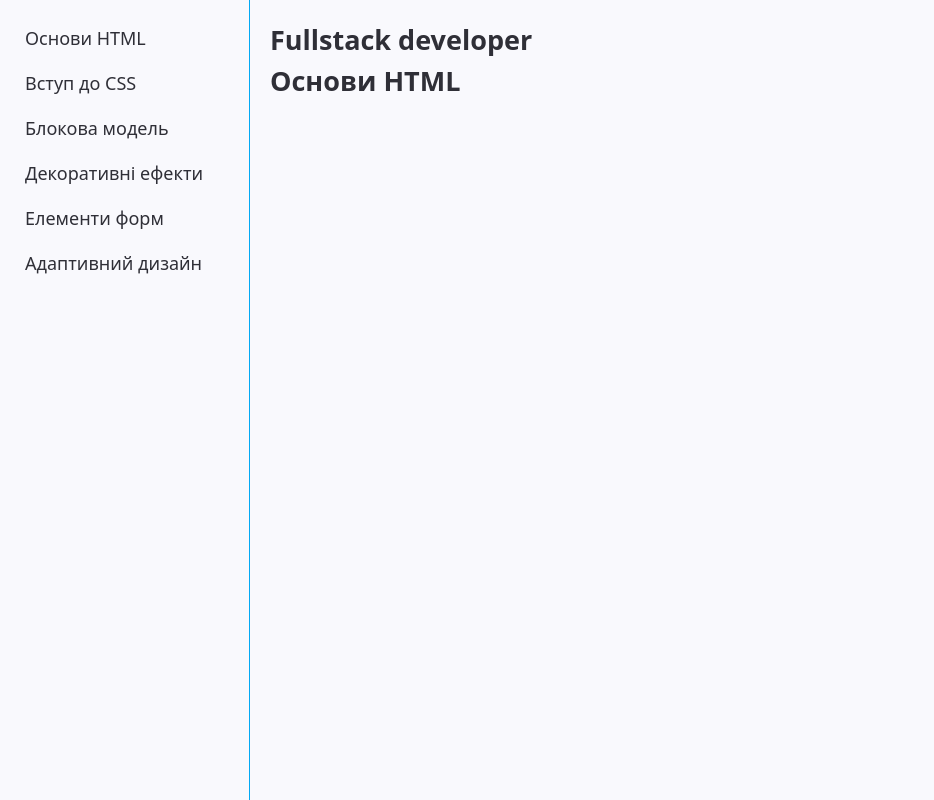
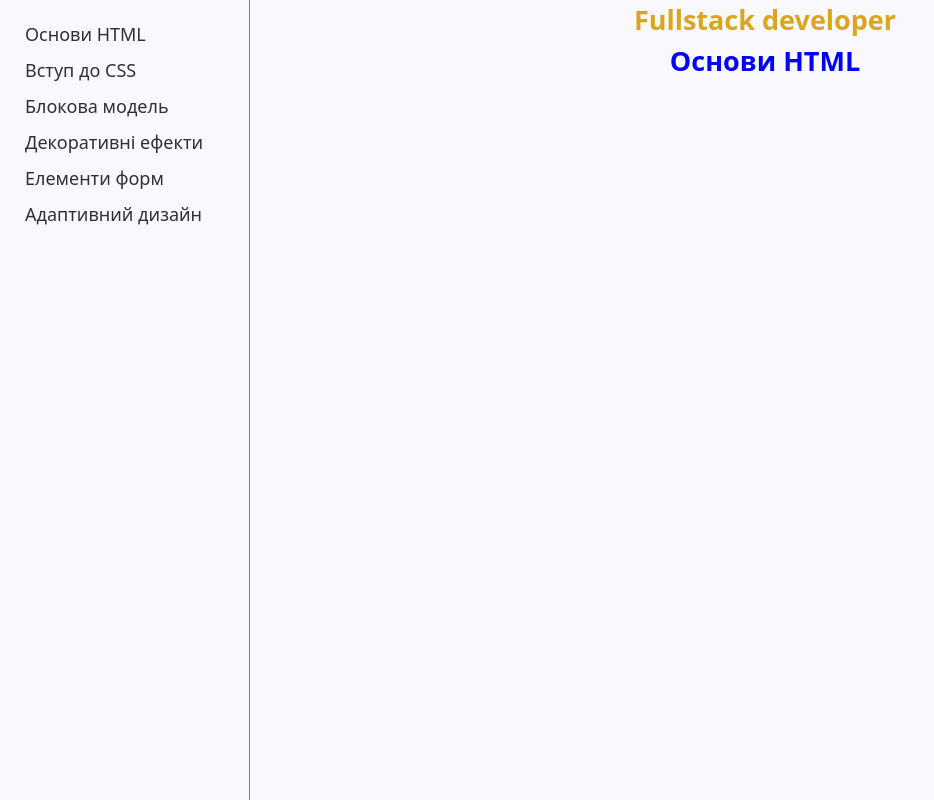
Before and after one commit to FlyFayer-byte/Full-Stack-Online, a plain HTML site: page index.html in a window 1280 px wide. Shown: the whole page, without its empty margins (0-934 px from the left). Drawn offline with nearby package versions, Linux system fonts and the light colour scheme.

Commit message:
modified:   css/styles.css 	modified:   index.html

```diff
--- a/css/styles.css
+++ b/css/styles.css
@@ -40,6 +40,7 @@ body {
 .sidebar-item {
   /* кожен пункт списку (<li>)  */
   margin-bottom: 8px; /* відступ між пунктами */
+  line-height: 1; /* міжрядковий інтервал */
 }
 .sidebar-link {
   /* посилання в пункті меню (<a>)  */
@@ -56,28 +57,37 @@ body {
   color: white; /* змінює колір тексту на білий при наведенні */
 }
 
-/* Основний контейнер для контенту */
+/* Основний контейнер для контенту (section) */
 .container {
-  /* основний контейнер для контенту (section)*/
   box-sizing: border-box; /* враховує відступи та межі в ширині та висоті */
   width: calc(
     100% - 250px
   ); /* ширина на всю ширину вікна, мінус ширина бокового меню */
   margin-left: 250px;
   margin-bottom: 0; /* відступ зліва, щоб не перекривати бокове меню */
-  padding: 20px; /* внутрішні відступи */
+  padding: 0 20px; /* внутрішні відступи */
   background-color: #f9f9fd; /* колір фону */
   align-items: center; /* вирівнювання елементів по центру вертикально */
 }
-.container-header {
+/* Заголовки в контейнері (h1) */
+.side-title {
+  text-align: center; /* вирівнювання заголовка по центру */
+  color: goldenrod; /* колір заголовка */
+}
+/* Заголовок контейнера (div) */
+.container-content {
   /* заголовок контейнера (div) */
   display: flex; /* флекс-контейнер для вирівнювання елементів */
-  margin: 0;/* скидаємо зовнішні відступи */
+  margin: 0; /* скидаємо зовнішні відступи */
   align-items: center; /* вертикальне вирівнювання по центру */
   justify-content: center; /* горизонтальне вирівнювання по центру */
-  gap: 8px; /* відступ між елементами */
-  border: 1px solid red; /* межа навколо заголовка */
 }
+/* Заголовок контейнера (h2) */
+.container-title {
+  text-align: center; /* вирівнювання заголовка по центру */
+  color: blue; /* колір заголовка */
+}
+
 /*---------------------------------------------------------------------------------------------*/
 /* * {
   box-sizing: border-box;
--- a/index.html
+++ b/index.html
@@ -49,11 +49,11 @@
     </aside>
     <section class="container">
       <!-- Основний контейнер для контенту сторінки -->
-      <h1 class="container-title">Fullstack developer</h1>
+      <h1 class="side-title">Fullstack developer</h1>
       <!-- Заголовок сторінки -->
       <div class="container-content">
         <!-- Основний контент -->
-        <h2>Основи HTML</h2>
+        <h2 class="container-title">Основи HTML</h2>
         <!-- Розділ з основами HTML -->
       </div>
     </section>
```
